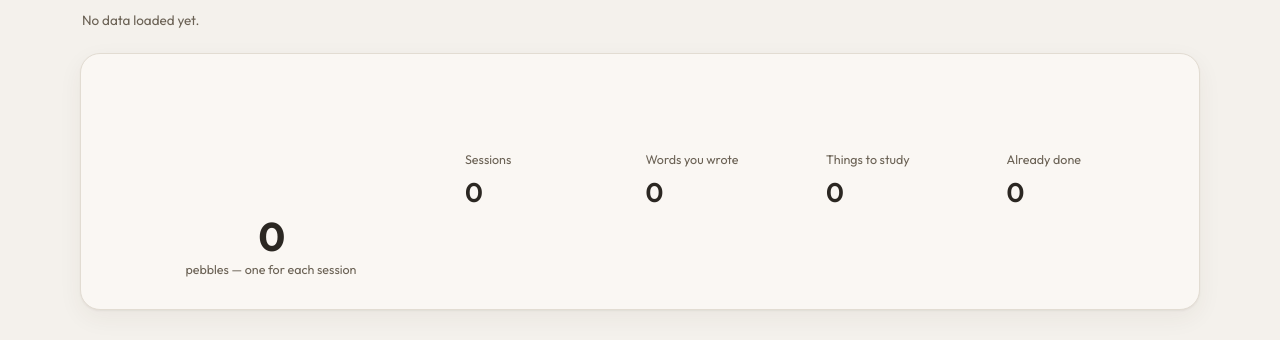
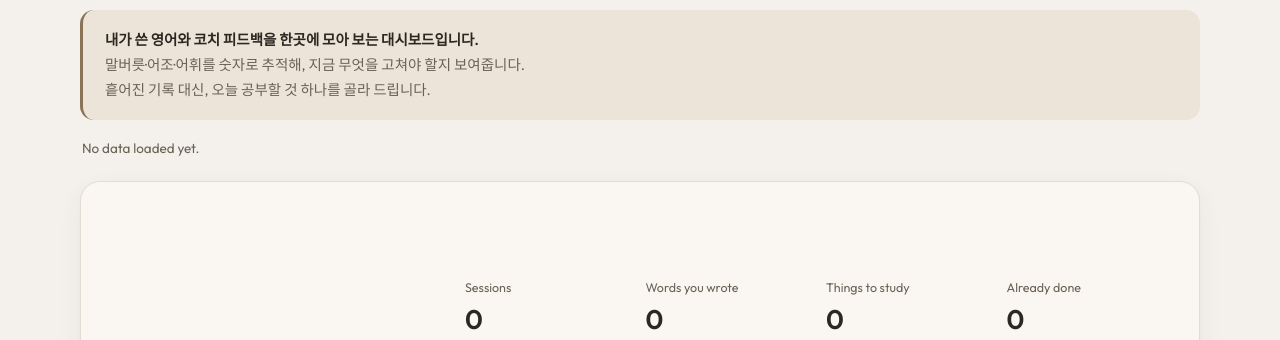
Before and after one commit to irisbae-dap/my_webapp, a Flask app: page / in a window 1280 px wide. Shown: the part 96-436 px from the top of the page. Run offline with Flask 3, Linux system fonts and the light colour scheme; data that the repository does not hold is empty; some libraries are stand-ins or nearby versions.

Commit message:
Add a Korean value line to the first screen
첫 화면에서 이 서비스가 무엇인지 세 줄로 먼저 읽히게 했다.
UI 문구는 쉬운 영어를 유지하되, 서비스 설명만 한글로 둔다.

Co-Authored-By: Claude Opus 5 <noreply@anthropic.com>

```diff
--- a/static/css/style.css
+++ b/static/css/style.css
@@ -83,6 +83,15 @@ body {
 }
 .chip:hover { border-color: var(--line-strong); color: var(--ink); }
 .chip.active { background: var(--ink); border-color: var(--ink); color: #fff; }
+
+/* 서비스 한 줄 소개. 첫 화면에서 무엇인지 바로 읽히게 한다. */
+.value-line {
+    margin: 4px 0 18px; padding: 18px 22px;
+    background: var(--accent-soft); border-radius: var(--r-md);
+    border-left: 3px solid var(--accent);
+}
+.value-line p { font-size: 14.5px; color: var(--ink-2); line-height: 1.7; }
+.value-line p strong { color: var(--ink); font-weight: 600; }
 
 .source-note {
     color: var(--ink-2); font-size: 13.5px; margin-bottom: 22px;
--- a/templates/index.html
+++ b/templates/index.html
@@ -32,6 +32,12 @@
             <button class="chip active" data-days="">All time</button>
         </div>
     </header>
+
+    <section class="value-line">
+        <p><strong>내가 쓴 영어와 코치 피드백을 한곳에 모아 보는 대시보드입니다.</strong></p>
+        <p>말버릇·어조·어휘를 숫자로 추적해, 지금 무엇을 고쳐야 할지 보여줍니다.</p>
+        <p>흩어진 기록 대신, 오늘 공부할 것 하나를 골라 드립니다.</p>
+    </section>
 
     <p class="source-note" id="source-note">Loading your data…</p>
 
```
